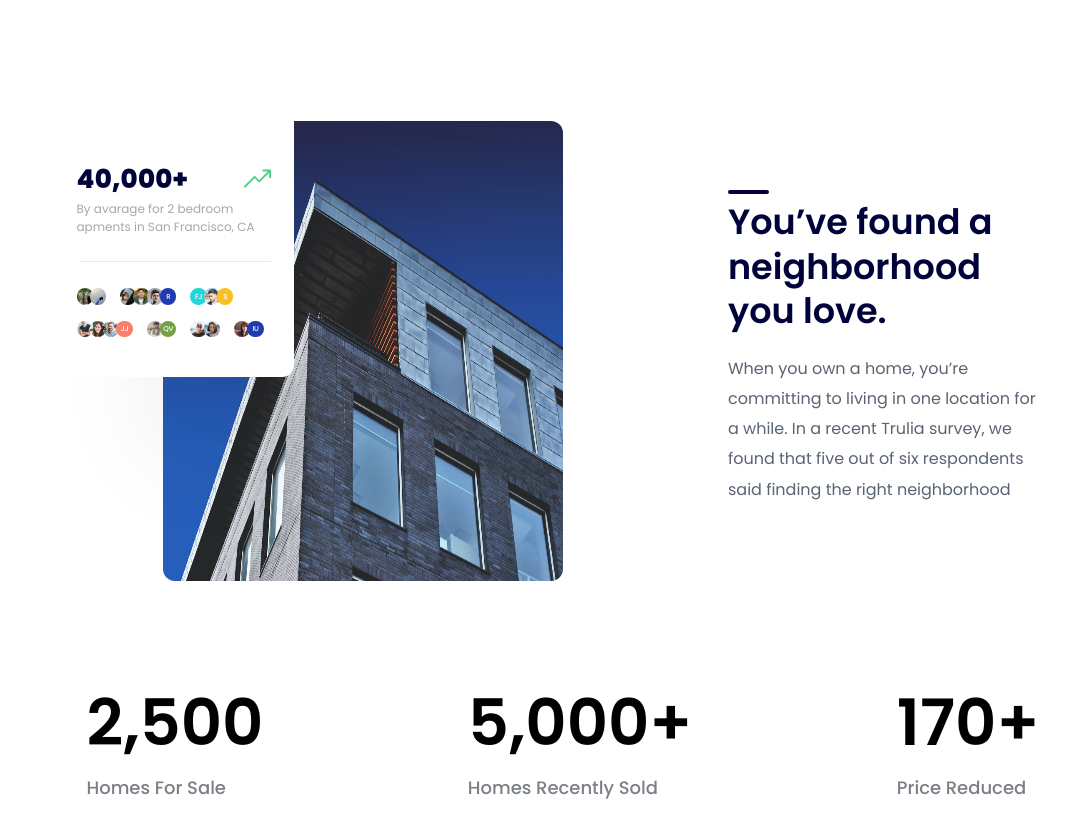
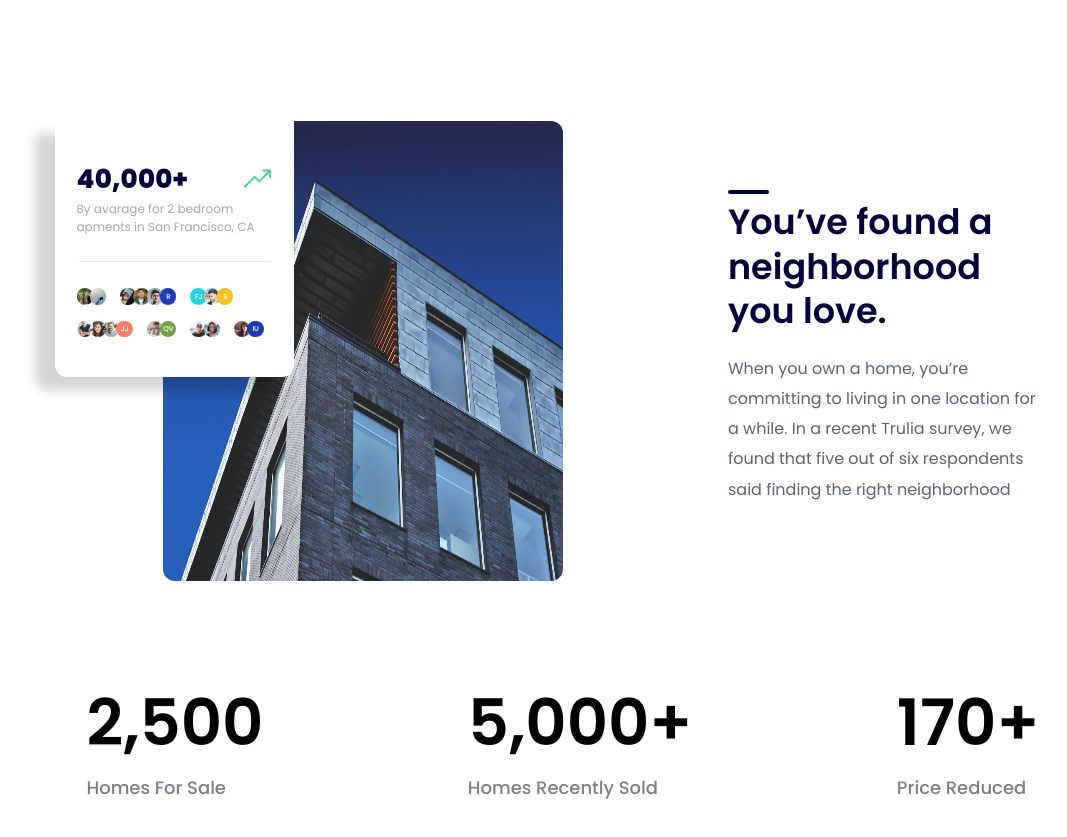
Before and after one commit to TranTruong753/f8-htmlcss-project-01, a plain HTML site: page index.html in a window 1280 px wide. Shown: the part 2560-3397 px from the top of the page, without its empty margins (77-1144 px from the left). Drawn offline with Linux system fonts and the light colour scheme.

Commit message:
Thay đổi style phần stats-trend

```diff
--- a/assets/css/styles.css
+++ b/assets/css/styles.css
@@ -401,7 +401,10 @@ a {
     top: 0;
     border-radius: 0px 0px 12px 12px;
     background: #fff;
-    box-shadow: 90px 85px 100px 0px rgba(0, 0, 0, 0.06);
+    /* box-shadow: 90px 85px 100px 0px rgba(0, 0, 0, 0.06); */
+    box-shadow: -20px 13px 11px 0px rgba(0, 0, 0, 0.17);
+    -webkit-box-shadow: -20px 13px 11px 0px rgba(0, 0, 0, 0.17);
+    -moz-box-shadow: -20px 13px 11px 0px rgba(0, 0, 0, 0.17);
 }
 
 .stats-trend .value {
@@ -593,7 +596,8 @@ a {
     margin-top: 18px;
 }
 
-.footer .item a, .footer .desc {
+.footer .item a,
+.footer .desc {
     color: #7a7a7e;
     font-size: 1.6rem;
     font-weight: 400;
```
